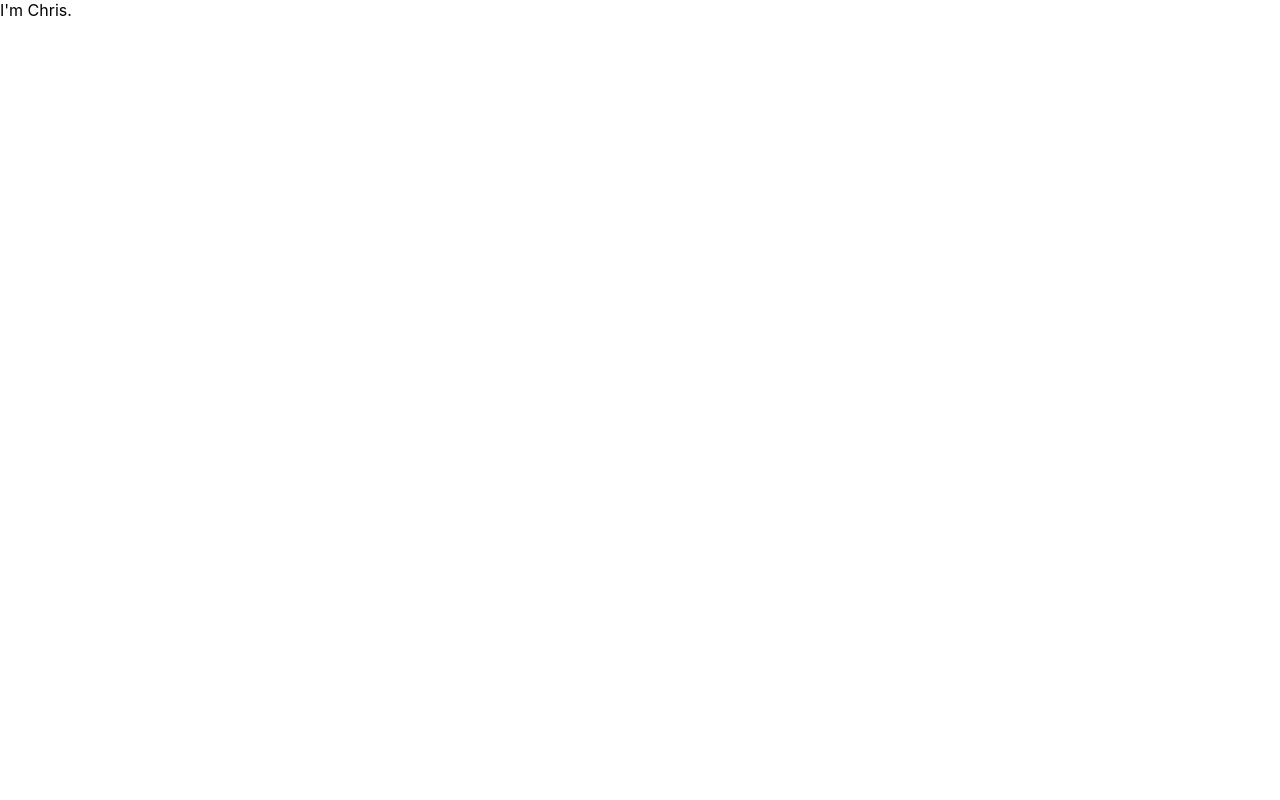
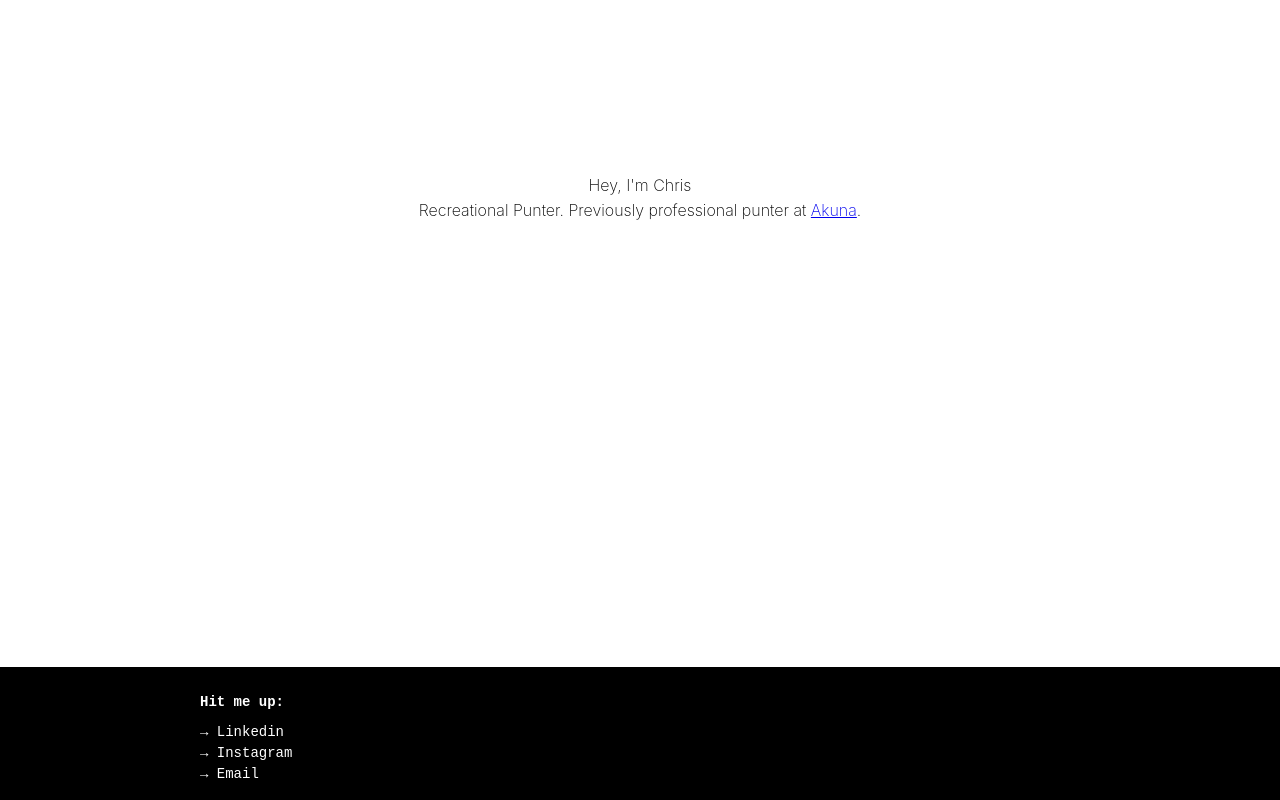
Before and after one commit to Christopher-Shen/Christopher-Shen.github.io, a React (Create React App) app: page / in a window 1280 px wide. Built offline with nearby package versions, Linux system fonts and the light colour scheme.

Commit message:
something working

```diff
--- a/src/App.tsx
+++ b/src/App.tsx
@@ -3,7 +3,6 @@ import "./App.css";
 import { Route, BrowserRouter as Router, Routes } from "react-router-dom";
 
 import Home from "./pages/Home";
-// import Login from "./pages/Home"
 import React from "react";
 
 class App extends React.Component {
--- /dev/null
+++ b/src/components/Footer.tsx
@@ -0,0 +1,91 @@
+import React from "react";
+import styled from "styled-components";
+
+const Footer = () => {
+  return (
+    <Box>
+      <FooterContainer>
+        <Row>
+          <Column>
+            <Heading>Hit me up:</Heading>
+            <FooterLink href="https://www.linkedin.com/in/chris-y-shen/">
+              → Linkedin
+            </FooterLink>
+            <FooterLink href="#">→ Instagram</FooterLink>
+            <FooterLink href="mailto:chris.y.shen@gmail.com">
+              → Email
+            </FooterLink>
+          </Column>
+        </Row>
+      </FooterContainer>
+    </Box>
+  );
+};
+
+export default Footer;
+
+const Box = styled.div`
+  padding: 1% 2.5%;
+  background: black;
+  position: absolute;
+  bottom: 0;
+  width: 95%;
+
+  @media (max-width: 1000px) {
+    padding: 70px 30px;
+  }
+`;
+
+const FooterContainer = styled.div`
+  display: flex;
+  flex-direction: column;
+  justify-content: center;
+  max-width: 1000px;
+  margin: 0 auto;
+  /* background: red; */
+`;
+
+const Column = styled.div`
+  display: flex;
+  flex-direction: column;
+  text-align: left;
+  margin-left: 60px;
+`;
+
+const Row = styled.div`
+  display: grid;
+  grid-template-columns: repeat(auto-fill, minmax(185px, 1fr));
+  grid-gap: 20px;
+
+  @media (max-width: 1000px) {
+    grid-template-columns: repeat(auto-fill, minmax(200px, 1fr));
+  }
+`;
+
+const FooterLink = styled.a`
+  @import url("https://fonts.googleapis.com/css2?family=IBM+Plex+Mono:ital,wght@0,100;0,200;0,300;0,400;0,500;0,600;0,700;1,100;1,200;1,300;1,400;1,500;1,600;1,700&display=swap"rel="stylesheet");
+  font-family: "IBM Plex Mono", monospace;
+  font-weight: 100;
+  font-style: normal;
+
+  color: #fff;
+  margin-bottom: 5px;
+  font-size: 14px;
+  text-decoration: none;
+
+  &:hover {
+    color: red;
+    transition: 200ms ease-in;
+  }
+`;
+
+const Heading = styled.p`
+  @import url("https://fonts.googleapis.com/css2?family=IBM+Plex+Mono:ital,wght@0,100;0,200;0,300;0,400;0,500;0,600;0,700;1,100;1,200;1,300;1,400;1,500;1,600;1,700&display=swap"rel="stylesheet");
+  font-family: "IBM Plex Mono", monospace;
+  font-weight: 400;
+  font-style: normal;
+
+  font-size: 14px;
+  color: #fff;
+  font-weight: bold;
+`;
--- a/src/pages/Home/index.tsx
+++ b/src/pages/Home/index.tsx
@@ -1,6 +1,8 @@
 import * as React from "react";
 
-import styled from "styled-components";
+import { createGlobalStyle, styled } from "styled-components";
+
+import Footer from "../../components/Footer";
 
 interface State {}
 
@@ -12,13 +14,56 @@ class Home extends React.Component<Props, State> {
   }
 
   render() {
-    return <HomeContainer>I'm Chris.</HomeContainer>;
+    return (
+      <HomeContainer>
+        <Center>
+          <Intro>
+            <Text>Hey, I'm Chris</Text>
+            <Text>
+              Recreational Punter. Previously professional punter at{" "}
+              <a href="https://akunacapital.com/">Akuna</a>.
+            </Text>
+          </Intro>
+        </Center>
+        <Footer></Footer>
+      </HomeContainer>
+    );
   }
 }
+
+// const GlobalStyle = createGlobalStyle`
+//   body{
+//     font-family: 'Inter', system-ui;
+//     font-optical-sizing: auto;
+//     font-weight: 100;
+//     font-style: normal;
+//   }
+// `;
 
 const HomeContainer = styled.div`
   height: 100%;
   overflow: hidden;
 `;
 
+const Center = styled.div`
+  display: flex;
+  width: 68%;
+  height: 400px;
+  margin-right: auto;
+  margin-left: auto;
+  align-items: center;
+  justify-content: center;
+`;
+
+const Intro = styled.div`
+  text-align: center;
+`;
+
+const Text = styled.div`
+  @import url("https://fonts.googleapis.com/css2?family=Inter:ital,opsz,wght@0,14..32,100..900;1,14..32,100..900&display=swap");
+  padding-bottom: 5px;
+  font-family: "Inter", system-ui;
+  font-weight: 200;
+`;
+
 export default Home;
```
